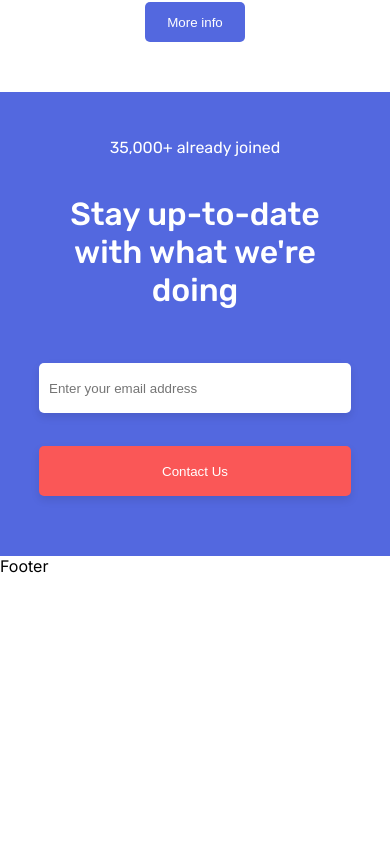
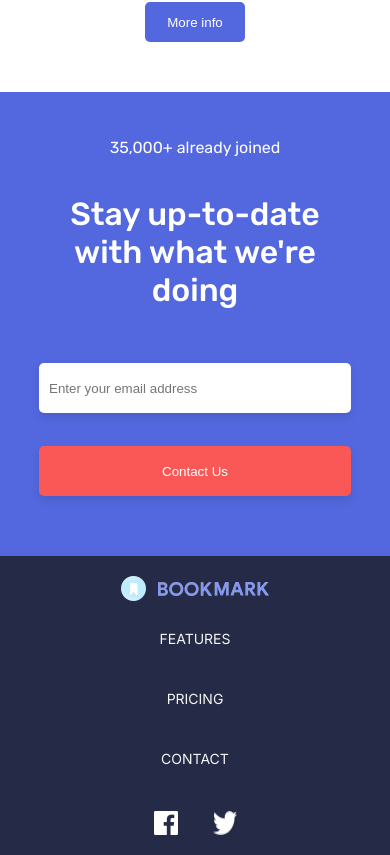
Before and after one commit to chinmayagarwal3007/bookmark-landing-page, a Next.js app: page / in a window 390 px wide. Shown: the part 3812-4667 px from the top of the page. Before the commit the page ends 4388 px from the top, so only its background shows below. Built offline with nearby package versions, Linux system fonts and the light colour scheme.

Commit message:
Finished

```diff
--- a/src/components/footer/Footer.jsx
+++ b/src/components/footer/Footer.jsx
@@ -1,10 +1,22 @@
 import React from 'react'
-
+import Image from 'next/image'
 import styles from "./footer.module.css"
 
 const Footer = () => {
   return (
-    <div>Footer</div>
+    <div className={styles.container}>
+      <div className={styles.tags}>
+      <Image src="/logo-bookmark_light.png" alt='logo' width={148} height={25} />
+      <p>FEATURES</p>
+      <p>PRICING</p>
+      <p>CONTACT</p>
+      </div>
+
+      <div className={styles.social}>
+        <Image src="/icon-facebook.png" alt='facebook' height={24} width={24} />
+        <Image src="/icon-twitter.png" alt='twitter' height={24} width={24} />
+      </div>
+    </div>
   )
 }
 
--- a/src/components/footer/footer.module.css
+++ b/src/components/footer/footer.module.css
@@ -0,0 +1,55 @@
+.container{
+    background-color: hsl(229, 31%, 21%);
+    padding: 60px 160px;
+    display: flex;
+    align-items: center;
+    justify-content: space-between;
+}
+
+.tags{
+    flex: 1.5;
+    display: flex;
+    align-items: center;
+    justify-content: space-around;
+}
+
+.tags p{
+    color: whitesmoke;
+    font-size: 14px;
+}
+.tags p:hover{
+    color: hsl(0, 94%, 66%);
+}
+
+.social{
+    flex: 1;
+    display: flex;
+    align-items: center;
+    justify-content: flex-end;
+    gap: 35px;
+}
+
+
+@media (max-width: 764px) {
+    .container{
+        padding: 20px 0px;
+        flex-direction: column;
+    }
+    .tags{
+        flex-direction: column;
+        justify-content: space-between;
+        flex: 2;
+        gap: 15px;
+    }
+    .social{
+        margin-top: 30px;
+    }
+}
+
+/* Styles for small tablets */
+@media (min-width: 765px) and (max-width: 1200px) {
+    .container{
+        padding: 60px;
+        padding-right: 20px;
+    }
+}
```
